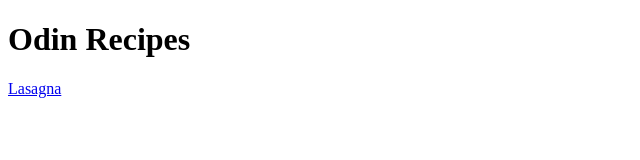
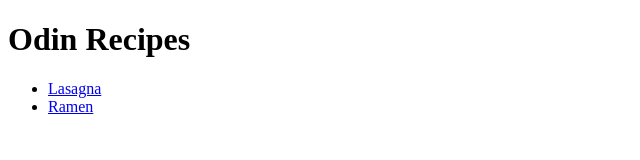
Before and after one commit to nrintin32/odin-recipies, a plain HTML site: page index.html in a window 1280 px wide. Shown: the whole page, without its empty margins (0-640 px from the left). Drawn offline with Linux system fonts and the light colour scheme.

Commit message:
Create underlist for Recipes and Add Ramen href link

```diff
--- a/index.html
+++ b/index.html
@@ -6,6 +6,10 @@
     </head>
     <body>
         <h1>Odin Recipes</h1>
-        <a href="recipes/lasagna.html">Lasagna</a>
+
+        <ul>
+            <li><a href="recipes/lasagna.html">Lasagna</a></li>
+            <li><a href="recipes/ramen.html">Ramen</a></li>
+        </ul>
     </body>
 </html>
```
